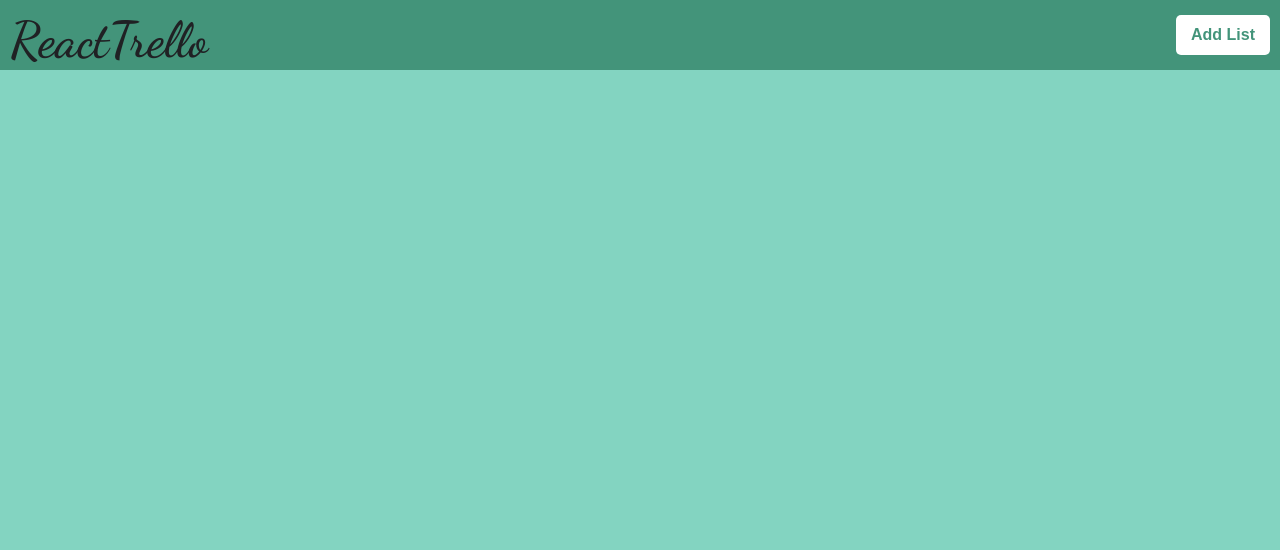
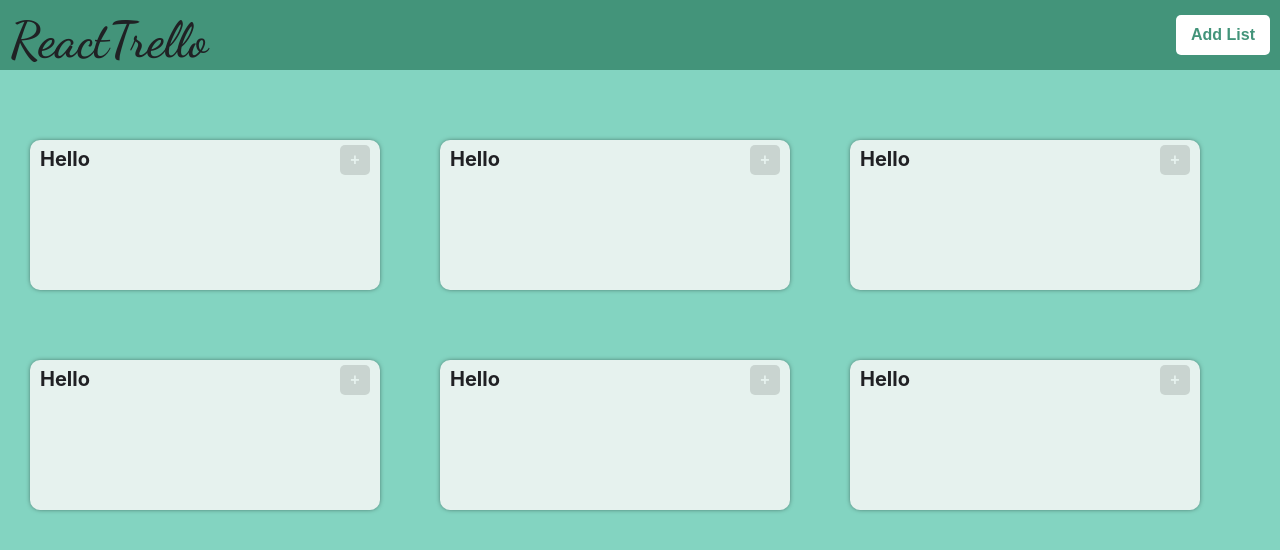
Before and after one commit to Andrii-25/trello-like-board-frontend, a React (Create React App) app: page / in a window 1280 px wide. Shown: the top 550 px of the page. Built offline with nearby package versions, Linux system fonts and the light colour scheme.

Commit message:
add list component

```diff
--- a/src/App.js
+++ b/src/App.js
@@ -1,10 +1,17 @@
 import "./App.css";
 import Header from "./components/Header";
+import List from "./components/List";
 
 function App() {
   return (
     <div className="App">
       <Header />
+      <List />
+      <List />
+      <List />
+      <List />
+      <List />
+      <List />
     </div>
   );
 }
--- /dev/null
+++ b/src/components/List/List.jsx
@@ -0,0 +1,12 @@
+import styles from "./List.module.scss";
+
+export default function List() {
+  return (
+    <div className={styles.list}>
+      <div className={styles.listHeader}>
+        <div className={styles.title}>Hello</div>
+        <button className={styles.btn}>+</button>
+      </div>
+    </div>
+  );
+}
--- /dev/null
+++ b/src/components/List/List.module.scss
@@ -0,0 +1,45 @@
+.list {
+  width: 350px;
+  min-height: 150px;
+  border-radius: 10px;
+  background-color: #e6f2ee;
+  margin: 70px 30px 0 30px;
+  float: left;
+  box-shadow: 0 0 5px -1px rgba(0, 0, 0, 0.6);
+}
+
+.listHeader {
+  width: 100%;
+  min-height: 40px;
+}
+
+.title {
+  font-size: 20px;
+  color: #202124;
+  float: left;
+  margin: 7px 0 0 10px;
+  cursor: pointer;
+  font-weight: bold;
+}
+
+.btn {
+  float: right;
+  background-color: #c9d4d0;
+  border: none;
+  color: #e6f2ee;
+  font-weight: bold;
+  height: 30px;
+  width: 30px;
+  text-align: center;
+  text-decoration: none;
+  font-size: 16px;
+  margin: 5px 10px 5px 10px;
+  cursor: pointer;
+  -webkit-transition-duration: 0.4s;
+  transition-duration: 0.4s;
+  border-radius: 5px;
+}
+
+.btn:hover {
+  box-shadow: 0 0 5px -1px rgba(0, 0, 0, 0.6);
+}
--- /dev/null
+++ b/src/components/List/index.js
@@ -0,0 +1 @@
+export { default } from "./List";
```
